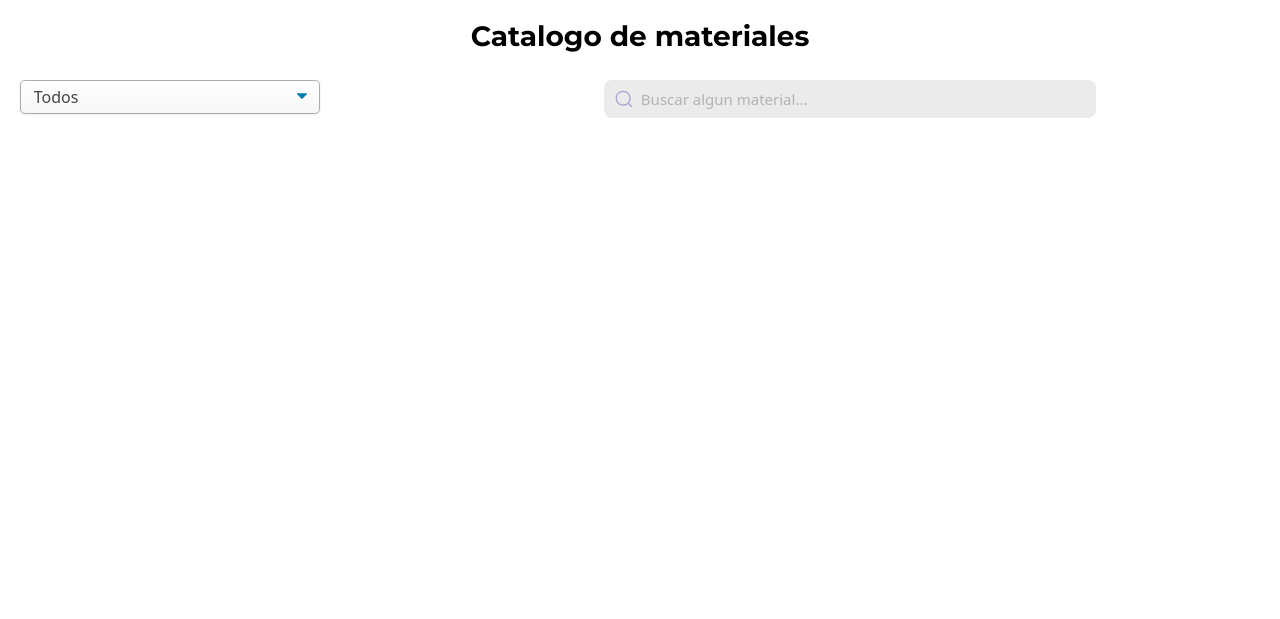
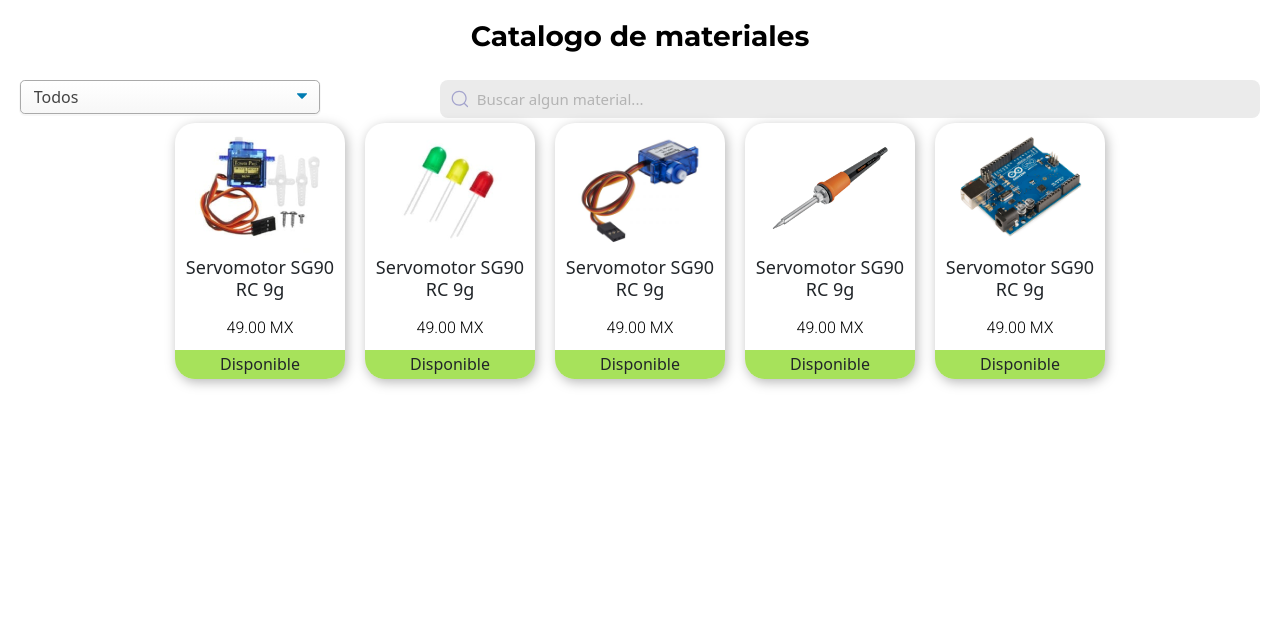
Before and after one commit to Edggarius/SPAWF-ARCHIVES, a Django app: page /materiales/ in a window 1280 px wide. Shown: the part 70-689 px from the top of the page. Run offline with Django 4.2, Linux system fonts and the light colour scheme.

Commit message:
Productos--cards

```diff
--- a/apps/templates/home/materiales.html
+++ b/apps/templates/home/materiales.html
@@ -38,5 +38,77 @@
 
 
     </div>
+    <div class="contenedor__productos">
+        <div class="contenedor__producto">
+            <div class="producto__img">
+                <img src={% static 'img/image 11.png' %} alt="">
+            </div>
+            <div class="producto__titulo">
+                <h2 class="producto--titulo">Servomotor SG90 RC 9g</h2>
+            </div>
+            <div class="producto__precio">
+                <p class="producto--precio">49.00 MX</p>
+            </div>
+            <div class="producto__btn">
+                <h2  class="producto--estado" >Disponible</h2>
+            </div>
+        </div>
+        <div class="contenedor__producto">
+            <div class="producto__img">
+                <img src={% static 'img/image 8.png' %} alt="">
+            </div>
+            <div class="producto__titulo">
+                <h2 class="producto--titulo">Servomotor SG90 RC 9g</h2>
+            </div>
+            <div class="producto__precio">
+                <p class="producto--precio">49.00 MX</p>
+            </div>
+            <div class="producto__btn">
+                <h2 class="producto--estado" >Disponible</h2>
+            </div>
+        </div>
+        <div class="contenedor__producto">
+            <div class="producto__img">
+                <img src={% static 'img/sevo2.jpg' %} alt="">
+            </div>
+            <div class="producto__titulo">
+                <h2 class="producto--titulo">Servomotor SG90 RC 9g</h2>
+            </div>
+            <div class="producto__precio">
+                <p class="producto--precio">49.00 MX</p>
+            </div>
+            <div class="producto__btn">
+                <h2 class="producto--estado">Disponible</h2>
+            </div>
+        </div>
+        <div class="contenedor__producto">
+            <div class="producto__img">
+                <img src={% static 'img/prueba.jpg' %} alt="">
+            </div>
+            <div class="producto__titulo">
+                <h2 class="producto--titulo">Servomotor SG90 RC 9g</h2>
+            </div>
+            <div class="producto__precio">
+                <p class="producto--precio">49.00 MX</p>
+            </div>
+            <div class="producto__btn">
+                <h2 class="producto--estado" >Disponible</h2>
+            </div>
+        </div>
+        <div class="contenedor__producto">
+            <div class="producto__img">
+                <img src={% static 'img/arduino.jpg' %} alt="">
+            </div>
+            <div class="producto__titulo">
+                <h2 class="producto--titulo">Servomotor SG90 RC 9g</h2>
+            </div>
+            <div class="producto__precio">
+                <p class="producto--precio">49.00 MX</p>
+            </div>
+            <div class="producto__btn">
+                <h2 class="producto--estado" >Disponible</h2>
+            </div>
+        </div>
+    </div>
 
 {% endblock content %}
--- a/static/css/materiales.css
+++ b/static/css/materiales.css
@@ -97,7 +97,7 @@
  line-height: 5rem;
  align-items: center;
  position: relative;
- width: 60%;
+ width: 100%;
 }
 
 .input {
@@ -123,7 +123,7 @@ font-size: 1.5rem;
  outline: none;
  border-color: #0335406c;
  background-color: #fff;
- box-shadow: 0 0 0 4px #01536660;
+ box-shadow: 0 0 0 1px #01536660;
 }
 
 .icon {
@@ -133,3 +133,72 @@ font-size: 1.5rem;
  width: 2rem;
  height: 2rem;
 }
+
+
+.contenedor__productos{
+  display: flex;
+  flex-direction: row;
+  flex-wrap: wrap;
+  column-gap: 2rem;
+  row-gap: 2rem;
+  justify-content: center;
+
+  width: 100%;
+  filter: drop-shadow(2px 3px 6px #B7B7B7);
+}
+.contenedor__producto{
+  display: flex;
+  flex-direction: column;
+  border-radius: 2rem;
+  /*
+  width: 20rem;*/
+  width: 17rem;
+
+  background-color: white;
+}
+.producto__img{
+  display: flex;
+  justify-content: center;
+  width: 100%;
+  height: 100%;
+
+}
+.producto__img img{
+  height: 13rem;
+}
+
+.producto--titulo{
+  font-size: 1.8rem;
+  text-align: center;
+  display: -webkit-box;
+  -webkit-box-orient: vertical;
+  -webkit-line-clamp: 2;
+  /* -webkit-line-clamp: 2; */
+  line-clamp: 2;
+  overflow: hidden;
+  text-overflow: ellipsis;
+}
+
+.producto__titulo{
+  height: 5.3rem;
+  padding: 0px 1rem;
+
+}
+
+.producto--precio{
+  text-align: center;
+  font-weight: 300;
+  margin: 1rem;
+}
+.producto__btn{
+  width: 100%;
+  border-bottom-right-radius: 1.9rem;
+  border-bottom-left-radius: 2rem;
+  background-color: #A7E25B;
+  padding-top: 0.5rem;
+}
+.producto--estado{
+  text-align: center;
+  font-size: 1.6rem;
+
+}
```
Also changed, not shown: static/img/arduino.jpg (added), static/img/image 11.png (added), static/img/image 8.png (added), static/img/prueba.jpg, static/img/sevo2.jpg (added).
